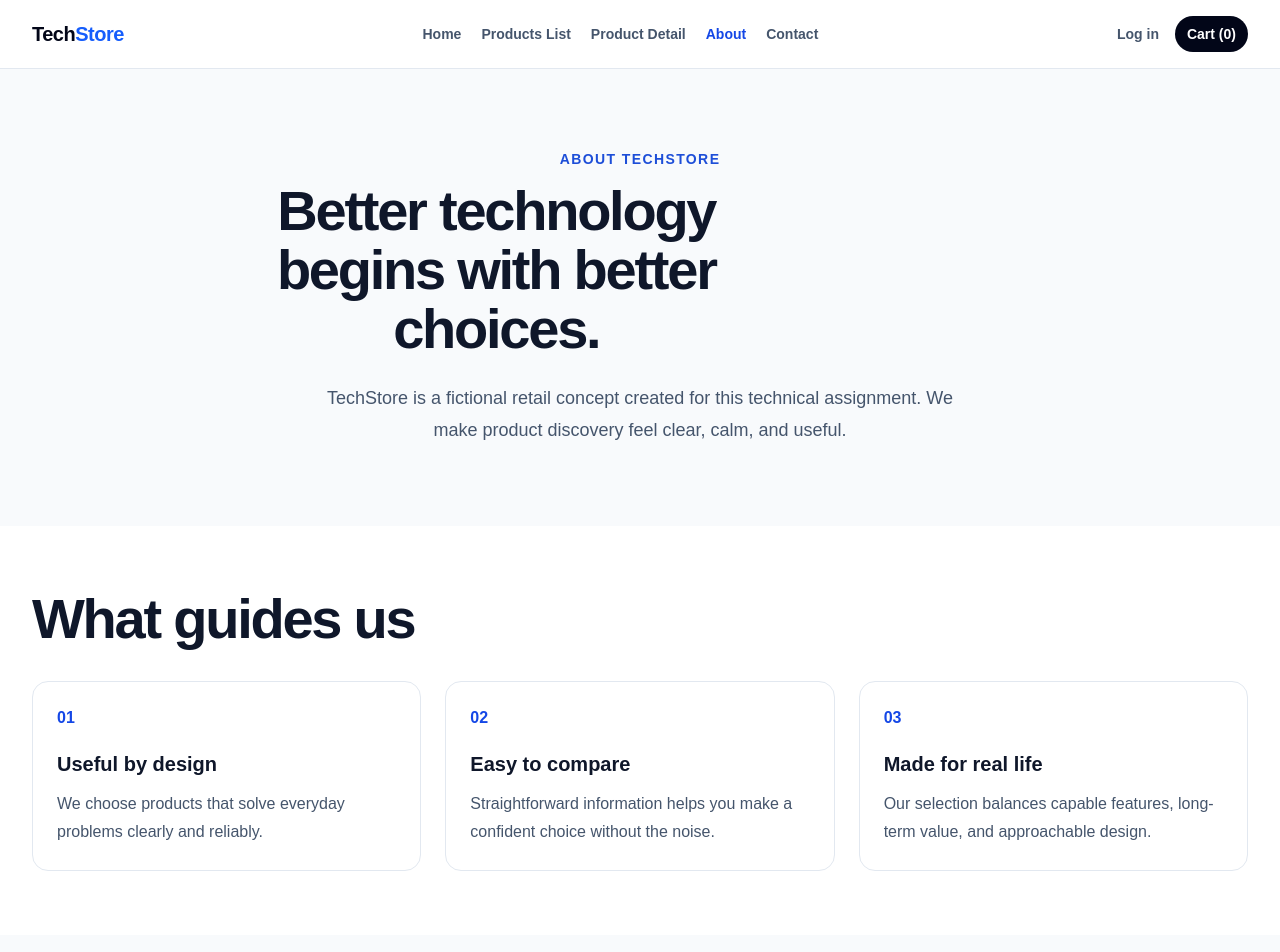
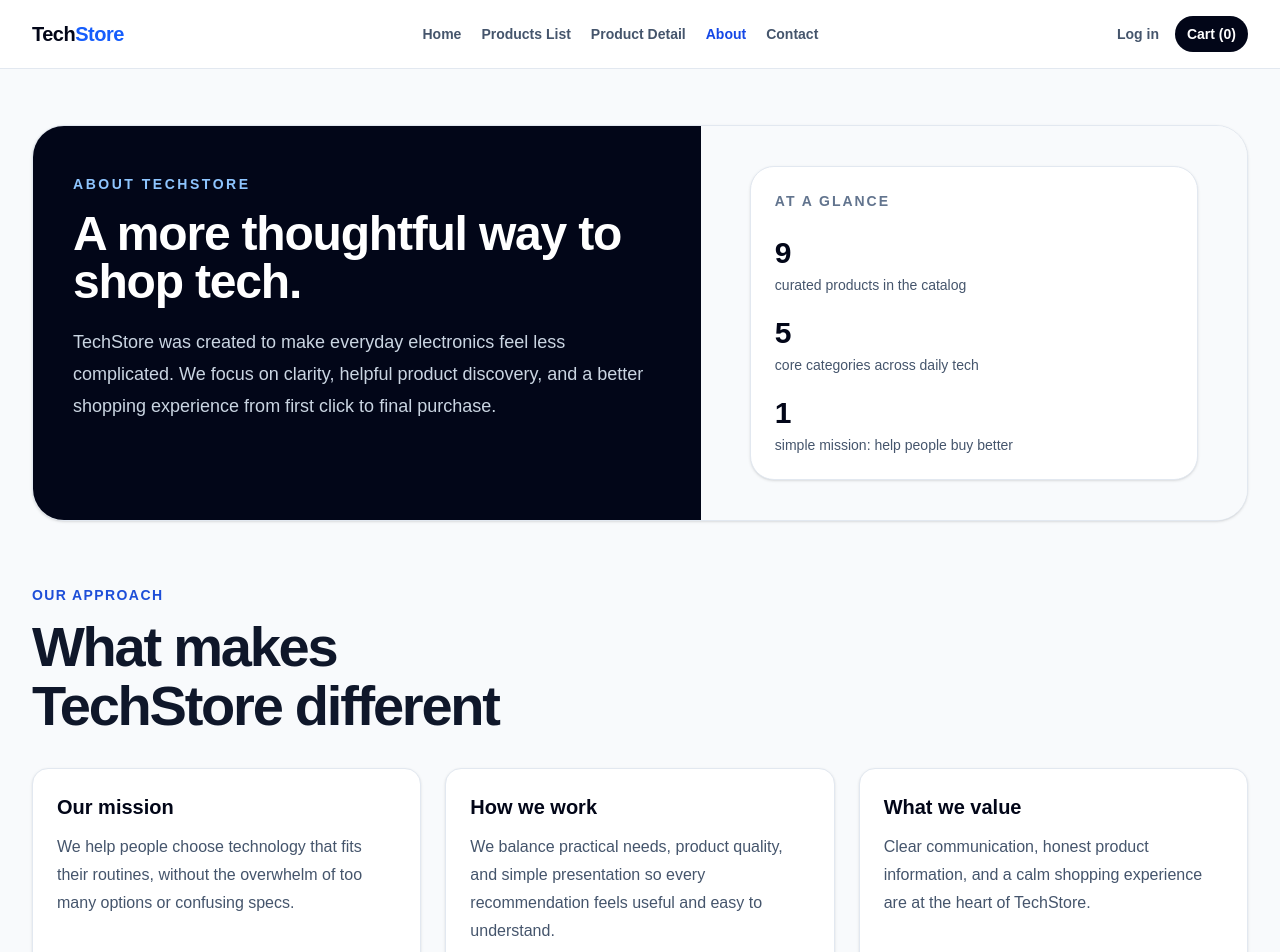
Before and after one commit to gbhaskare/NextJS_Project, a Next.js app: page /about in a window 1280 px wide. Shown: the top 952 px of the page. Built offline with nearby package versions, Linux system fonts and the light colour scheme; no server answers.

Commit message:
Why tech store

```diff
--- a/app/about/page.tsx
+++ b/app/about/page.tsx
@@ -1,9 +1,75 @@
 import type { Metadata } from "next";
 
-export const metadata: Metadata = { title: "About TechStore", description: "Learn about TechStore's thoughtful approach to everyday technology." };
+export const metadata: Metadata = {
+  title: "About TechStore",
+  description: "Learn more about TechStore, our mission, and how we work.",
+};
 
-const principles = [["Useful by design", "We choose products that solve everyday problems clearly and reliably."], ["Easy to compare", "Straightforward information helps you make a confident choice without the noise."], ["Made for real life", "Our selection balances capable features, long-term value, and approachable design."]];
+const storyHighlights = [
+  {
+    title: "Our mission",
+    copy: "We help people choose technology that fits their routines, without the overwhelm of too many options or confusing specs.",
+  },
+  {
+    title: "How we work",
+    copy: "We balance practical needs, product quality, and simple presentation so every recommendation feels useful and easy to understand.",
+  },
+  {
+    title: "What we value",
+    copy: "Clear communication, honest product information, and a calm shopping experience are at the heart of TechStore.",
+  },
+];
 
 export default function AboutPage() {
-  return <main><section className="mx-auto max-w-4xl px-4 py-20 text-center sm:px-6"><p className="section-kicker">About TechStore</p><h1 className="section-title mt-3">Better technology begins with better choices.</h1><p className="mx-auto mt-6 max-w-2xl text-lg leading-8 text-slate-600">TechStore is a fictional retail concept created for this technical assignment. We make product discovery feel clear, calm, and useful.</p></section><section aria-labelledby="principles-heading" className="bg-white py-16"><div className="mx-auto max-w-7xl px-4 sm:px-6 lg:px-8"><h2 id="principles-heading" className="section-title text-3xl">What guides us</h2><div className="mt-8 grid gap-6 md:grid-cols-3">{principles.map(([title, copy], index) => <article className="rounded-2xl border border-slate-200 p-6" key={title}><p className="font-black text-blue-700">0{index + 1}</p><h3 className="mt-5 text-xl font-bold">{title}</h3><p className="mt-3 leading-7 text-slate-600">{copy}</p></article>)}</div></div></section></main>;
+  return (
+    <main className="mx-auto max-w-7xl px-4 py-14 sm:px-6 lg:px-8">
+      <section className="overflow-hidden rounded-[2rem] border border-slate-200 bg-white shadow-sm">
+        <div className="grid gap-0 lg:grid-cols-[1.1fr_0.9fr]">
+          <div className="bg-slate-950 px-6 py-10 text-white sm:px-8 lg:px-10 lg:py-12">
+            <p className="text-sm font-bold uppercase tracking-[0.18em] text-blue-300">About TechStore</p>
+            <h1 className="mt-4 text-4xl font-black tracking-tight sm:text-5xl">A more thoughtful way to shop tech.</h1>
+            <p className="mt-5 max-w-xl text-lg leading-8 text-slate-300">
+              TechStore was created to make everyday electronics feel less complicated. We focus on clarity, helpful product discovery, and a better shopping experience from first click to final purchase.
+            </p>
+          </div>
+
+          <div className="flex items-center justify-center bg-slate-50 px-6 py-10 sm:px-8 lg:px-10">
+            <div className="w-full max-w-md rounded-3xl border border-slate-200 bg-white p-6 shadow-sm">
+              <p className="text-sm font-bold uppercase tracking-[0.14em] text-slate-500">At a glance</p>
+              <div className="mt-6 space-y-5">
+                <div>
+                  <p className="text-3xl font-black text-slate-950">9</p>
+                  <p className="mt-1 text-sm text-slate-600">curated products in the catalog</p>
+                </div>
+                <div>
+                  <p className="text-3xl font-black text-slate-950">5</p>
+                  <p className="mt-1 text-sm text-slate-600">core categories across daily tech</p>
+                </div>
+                <div>
+                  <p className="text-3xl font-black text-slate-950">1</p>
+                  <p className="mt-1 text-sm text-slate-600">simple mission: help people buy better</p>
+                </div>
+              </div>
+            </div>
+          </div>
+        </div>
+      </section>
+
+      <section aria-labelledby="highlights-heading" className="mt-16">
+        <div className="mb-8 text-center lg:text-left">
+          <p className="section-kicker">Our approach</p>
+          <h2 id="highlights-heading" className="section-title mt-3">What makes TechStore different</h2>
+        </div>
+
+        <div className="grid gap-6 md:grid-cols-3">
+          {storyHighlights.map((item) => (
+            <article className="rounded-2xl border border-slate-200 bg-white p-6 shadow-sm" key={item.title}>
+              <h3 className="text-xl font-bold text-slate-950">{item.title}</h3>
+              <p className="mt-3 leading-7 text-slate-600">{item.copy}</p>
+            </article>
+          ))}
+        </div>
+      </section>
+    </main>
+  );
 }
--- a/app/page.tsx
+++ b/app/page.tsx
@@ -23,7 +23,7 @@ export default function HomePage() {
             </p>
             <div className="mt-9 flex flex-wrap gap-4">
               <Link className="button-primary" href="/products">Shop all products</Link>
-              <Link className="button-secondary border-slate-600 bg-transparent text-white hover:border-blue-400 hover:bg-slate-800" href="/about">Why TechStore</Link>
+              <Link className="button-secondary border-slate-600 bg-transparent text-white hover:border-blue-400 hover:bg-slate-800" href="/why-techstore">Why TechStore</Link>
             </div>
           </div>
           <div aria-hidden="true" className="grid aspect-square max-w-md place-items-center justify-self-center rounded-[2.5rem] border border-slate-700 bg-gradient-to-br from-blue-500/30 via-indigo-500/20 to-slate-900 shadow-2xl">
--- /dev/null
+++ b/app/why-techstore/page.tsx
@@ -0,0 +1,75 @@
+import type { Metadata } from "next";
+import Link from "next/link";
+
+export const metadata: Metadata = {
+  title: "Why TechStore",
+  description: "See why TechStore helps people choose better everyday technology.",
+};
+
+const reasons = [
+  {
+    title: "Thoughtful curation",
+    copy: "We focus on products that solve real needs, not just chase hype. Every recommendation is selected for clarity, practicality, and daily usefulness.",
+  },
+  {
+    title: "Easy comparisons",
+    copy: "From battery life to sound quality and setup simplicity, we make it easier to spot what matters and choose with confidence.",
+  },
+  {
+    title: "Supportive buying experience",
+    copy: "We combine clear product information with helpful guidance, so shoppers can move from browsing to buying without confusion.",
+  },
+];
+
+export default function WhyTechStorePage() {
+  return (
+    <main className="mx-auto max-w-7xl px-4 py-14 sm:px-6 lg:px-8">
+      <section className="rounded-[2rem] bg-slate-950 px-6 py-12 text-white shadow-xl sm:px-8 lg:px-10">
+        <div className="grid gap-8 lg:grid-cols-[1.2fr_0.8fr] lg:items-center">
+          <div>
+            <p className="text-sm font-bold uppercase tracking-[0.18em] text-blue-300">Why TechStore</p>
+            <h1 className="mt-4 text-4xl font-black tracking-tight sm:text-5xl">Better tech decisions, made simple.</h1>
+            <p className="mt-5 max-w-2xl text-lg leading-8 text-slate-300">
+              TechStore brings together everyday essentials, refined buying guidance, and clear product information so people can shop with confidence.
+            </p>
+          </div>
+          <div className="rounded-3xl border border-slate-700 bg-slate-900/80 p-6">
+            <p className="text-sm font-semibold uppercase tracking-[0.14em] text-slate-400">Our difference</p>
+            <ul className="mt-5 space-y-4 text-sm leading-7 text-slate-200">
+              <li>• Curated selection across audio, computing, mobile, photography, and smart home.</li>
+              <li>• Honest, accessible specs designed for real-world comparison.</li>
+              <li>• Calm shopping experience without noisy marketing language.</li>
+            </ul>
+          </div>
+        </div>
+      </section>
+
+      <section aria-labelledby="reasons-heading" className="mt-16">
+        <div className="mb-8">
+          <p className="section-kicker">What we stand for</p>
+          <h2 id="reasons-heading" className="section-title mt-3">The reasons people keep coming back</h2>
+        </div>
+        <div className="grid gap-6 md:grid-cols-3">
+          {reasons.map((reason) => (
+            <article className="rounded-2xl border border-slate-200 bg-white p-6 shadow-sm" key={reason.title}>
+              <h3 className="text-xl font-bold text-slate-950">{reason.title}</h3>
+              <p className="mt-3 leading-7 text-slate-600">{reason.copy}</p>
+            </article>
+          ))}
+        </div>
+      </section>
+
+      <section className="mt-16 rounded-3xl border border-blue-100 bg-blue-50 p-6 sm:p-8">
+        <div className="flex flex-col gap-6 lg:flex-row lg:items-center lg:justify-between">
+          <div>
+            <p className="section-kicker">Ready to explore?</p>
+            <h2 className="mt-2 text-3xl font-black tracking-tight text-slate-950">Browse products built for real life.</h2>
+          </div>
+          <Link className="button-primary" href="/products">
+            Shop the collection
+          </Link>
+        </div>
+      </section>
+    </main>
+  );
+}
```
